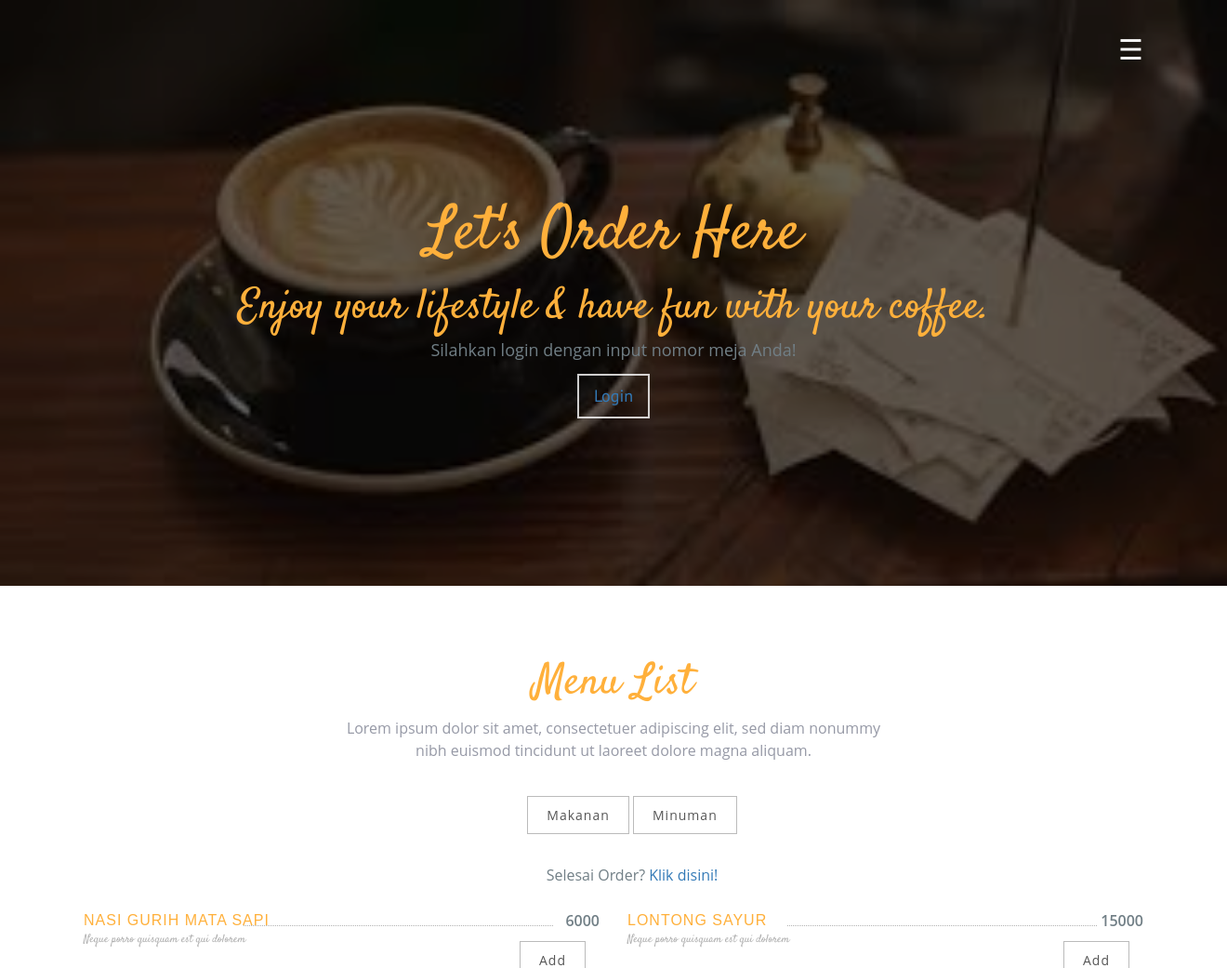
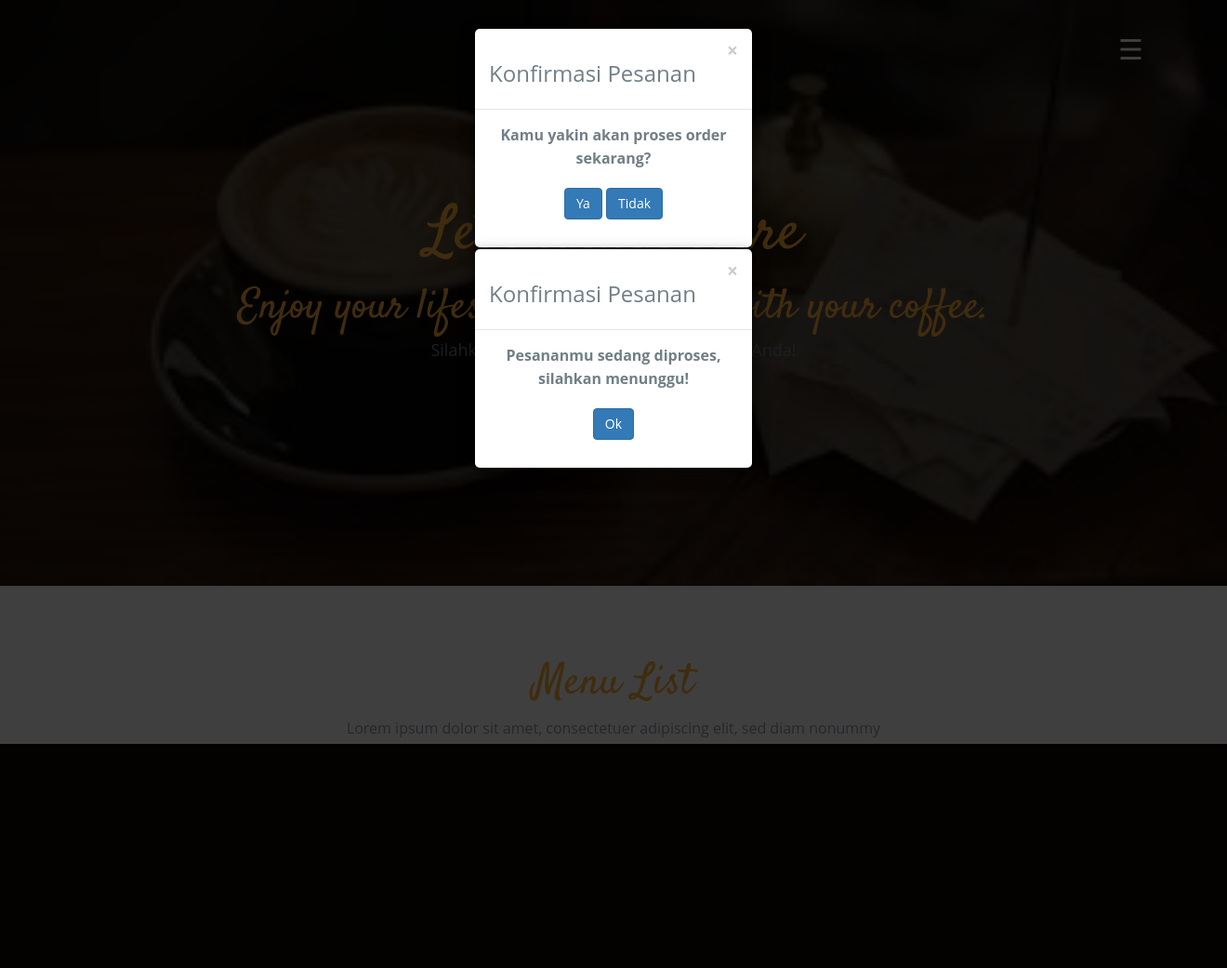
Before and after one commit to tyshafira/ProyekRPL-D-Let-sOrderHere, a PHP site: page /index.php in a window 1320 px wide, after a click on "Order Now!"; the page is wider, and only the part inside the window is pictured. Shown: the top 1041 px of that part at 93% size. After the commit the page ends 800 px from the top of that part, so only its background shows below. Run offline with PHP 8.4, Linux system fonts and the light colour scheme; the visitor is signed in with stand-in values (Sample User, id 1); data comes from the database, SQL or seed files in the repository; data that the repository does not hold is empty; some web fonts are replaced.

Commit message:
Penambahan modal confirm order

```diff
--- a/index.php
+++ b/index.php
@@ -313,14 +313,57 @@ session_start();
               </div>
               <div class="form-group text-center">
                 <button type="submit" class="btn btn-primary" name="submit">Add To Order</button>
-                <p>Selesai Order? <a href="index.php#">Klik disini!</a></p>
               </div>
             </form>
           </div>
         </div>
       </div>
     </div>
-  <!-- End Modal  -->
+  <!-- End Modal Menu -->
+
+  <!-- Modal CONFIRM-ORDER -->
+<div class="modal fade" id="myconfirm">
+  <div class="modal-dialog modal-sm">
+    <div class="modal-content page1">
+      <div class="modal-header">
+        <button type="button" class="close" data-dismiss="modal">&times;</button>
+        <h3>Konfirmasi Pesanan</h3>
+      </div>
+      <div class="modal-body">
+        <form action="#" id="conf-order" method="post">
+          <div class="form-group text-center">
+            <label for="confm-order">Kamu yakin akan proses order sekarang?</label>
+          </div>
+          <div class="form-group text-center">
+            <button type="submit" class="btn btn-primary btn-conforderYa" name="conf-ya">Ya</button>
+            <button type="submit" class="btn btn-primary btn-conforderNo" name="conf-no" href="index.php#myorder">Tidak</button>
+          </div>
+        </form>
+      </div>
+    </div>
+
+    <div class="modal-content page2">
+      <div class="modal-header">
+        <button type="button" class="close" data-dismiss="modal">&times;</button>
+        <h3>Konfirmasi Pesanan</h3>
+      </div>
+      <div class="modal-body">
+        <form action="#" id="conf-order" method="post">
+          <div class="form-group text-center">
+            <label for="confm-order">Pesananmu sedang diproses, silahkan menunggu!</label>
+          </div>
+          <div class="form-group text-center">
+            <button type="submit" class="btn btn-primary btn-conforderOk" name="conf-ya">Ok</button>
+            <!-- <button type="submit" class="btn btn-primary btn-conforderNo" name="conf-no" href="index.php#myorder">Tidak</button> -->
+          </div>
+        </form>
+      </div>
+    </div>
+
+  </div>
+</div>
+<!-- End Modal CONFIRM-ORDER -->
+
 
   <script src="js/jquery.min.js"></script>
   <script src="js/jquery.easing.min.js"></script>
```
